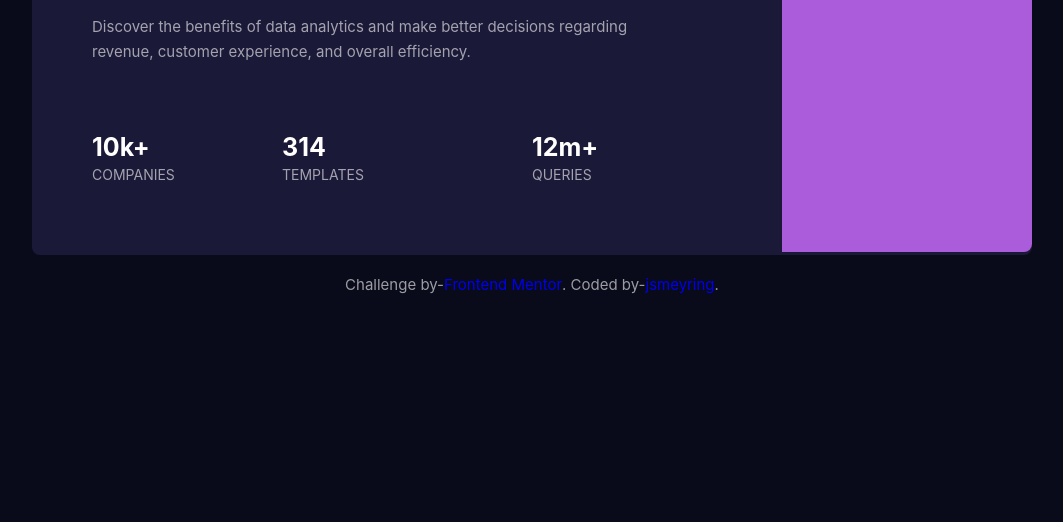
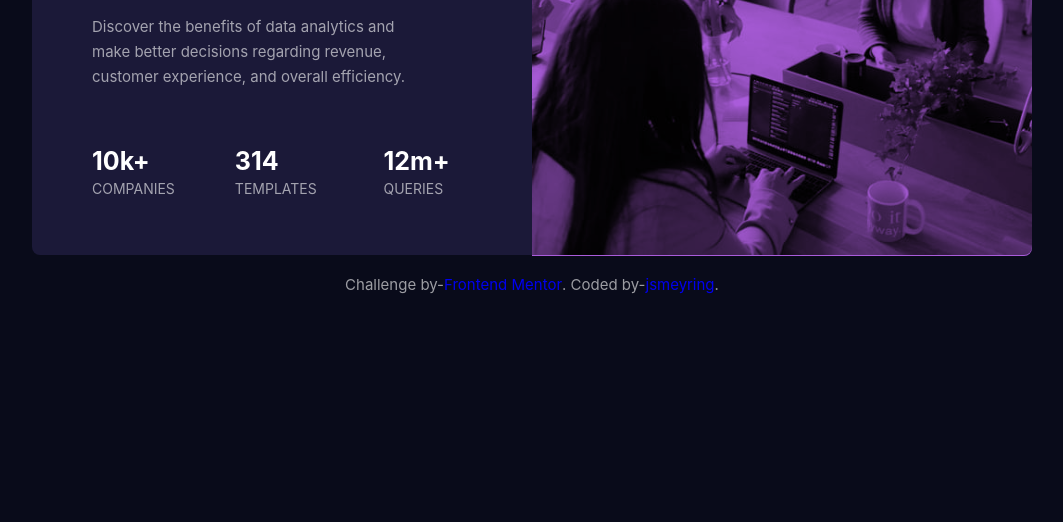
Before and after one commit to jsmeyring/stats-preview-card, a plain HTML site: page index.html in a window 1280 px wide. Shown: the part 278-800 px from the top of the page, without its empty margins (108-1171 px from the left). Drawn offline with Linux system fonts and the light colour scheme; the site is published under a folder, as on GitHub Pages, so addresses that start at the root find nothing.

Commit message:
ReadMeUpdate

```diff
--- a/index.html
+++ b/index.html
@@ -20,7 +20,7 @@
         <div class="templates"><span>314</span><p>templates</p></div>
         <div class="queries"><span>12m+</span><p>queries</p></div>
         <div class="img">
-          <img  src="/images/image-header-desktop.jpg" alt="card_image">
+          <img  src="./images/image-header-desktop.jpg" alt="card_image">
         </div>
     </div>
     <div class="attribution">
```
Also changed, not shown: 1 other file.
